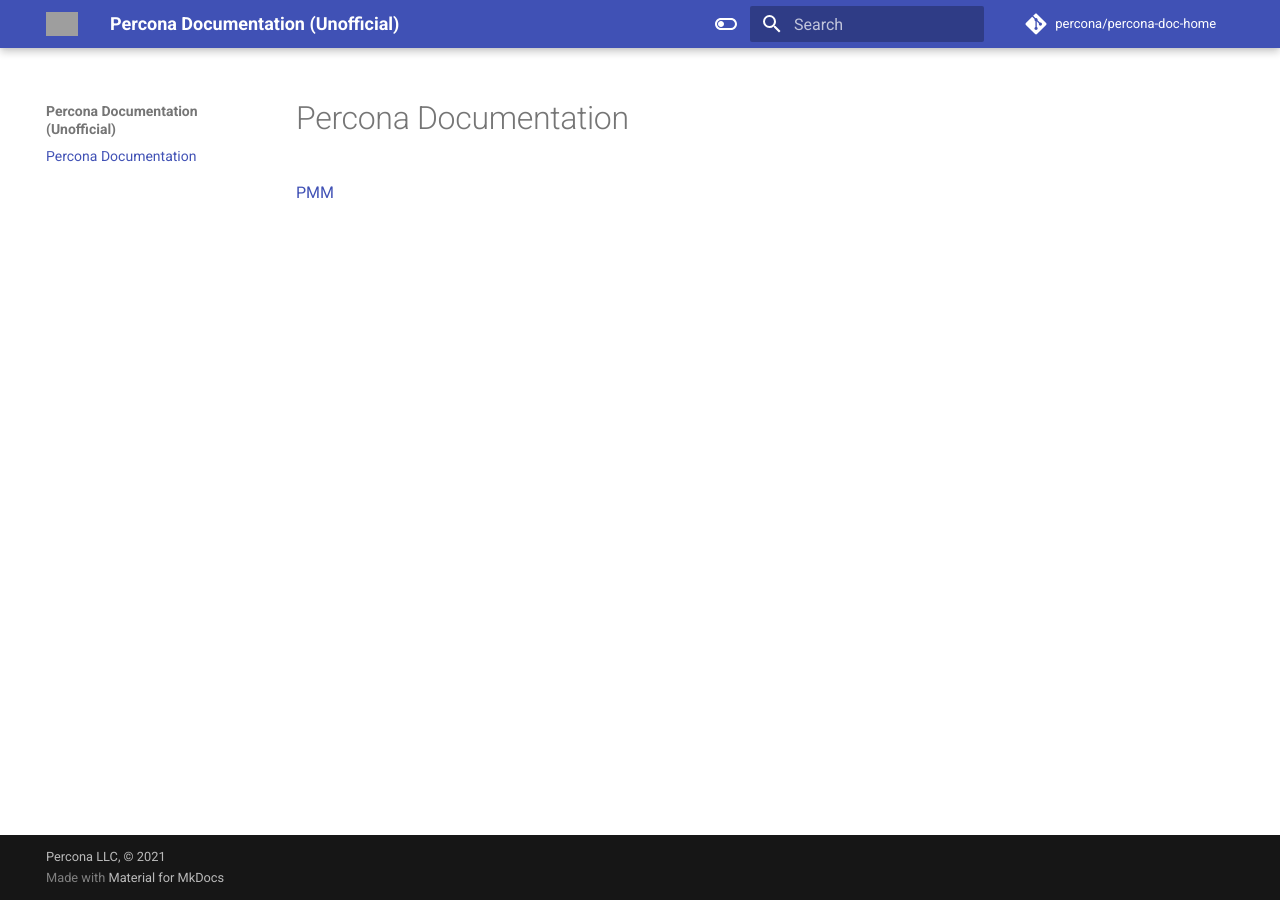
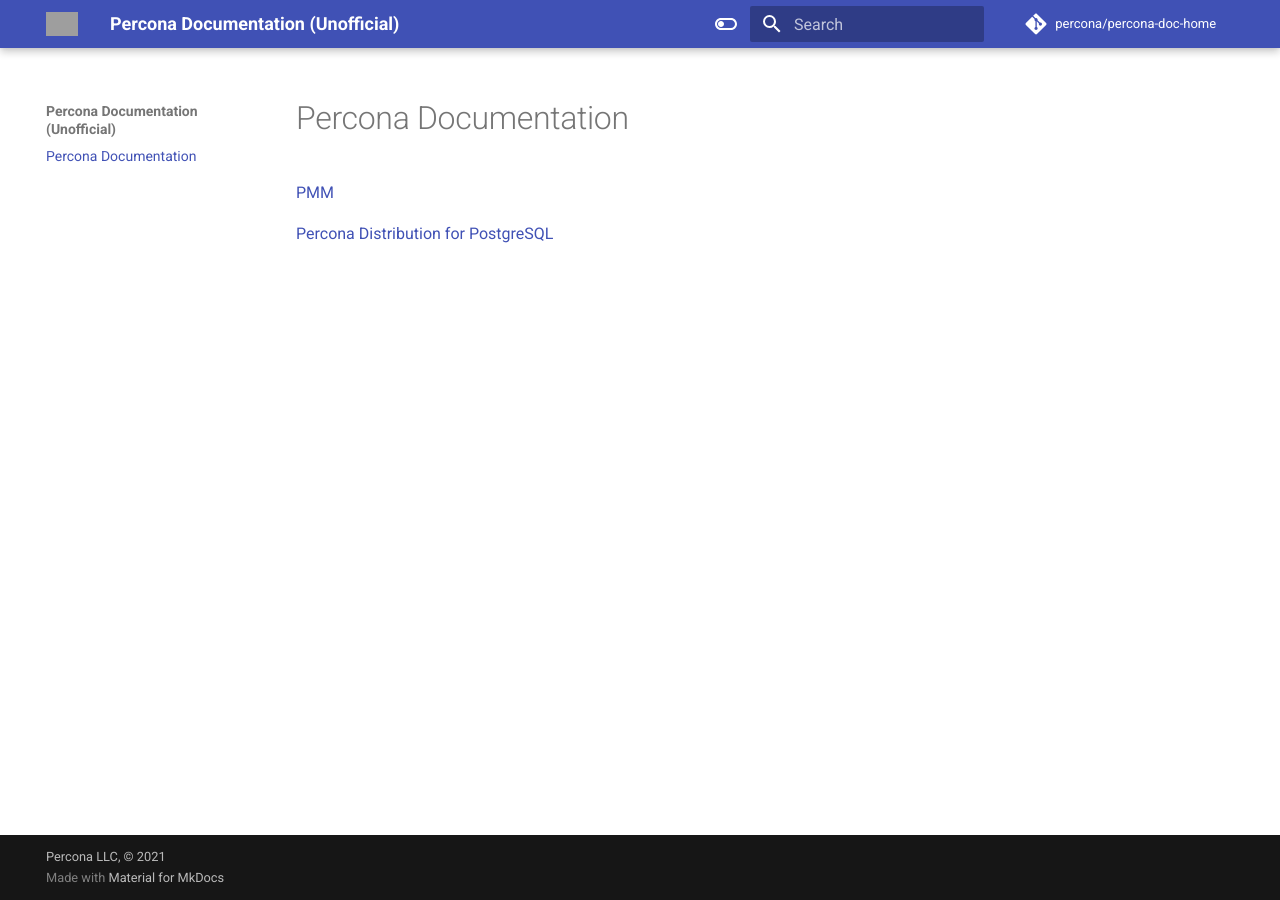
Before and after one commit to Percona-Lab/percona-doc-home, an MkDocs documentation site: the page built from docs/index.md, in a window 1280 px wide. Built offline with MkDocs 1.6.1 and Material for MkDocs 9.7.7, drawn with Linux system fonts in a browser that asks for light colours; comment, search, counter and statistics services are not loaded; the version menu is left out; grey boxes are pictures that could not be loaded.

Commit message:
Add Postgresql

```diff
--- a/docs/index.md
+++ b/docs/index.md
@@ -1,3 +1,5 @@
 # Percona Documentation
 
 [PMM](https://percona.github.io/pmm-doc/)
+
+[Percona Distribution for PostgreSQL](https://percona.github.io/postgresql-docs/)
```
